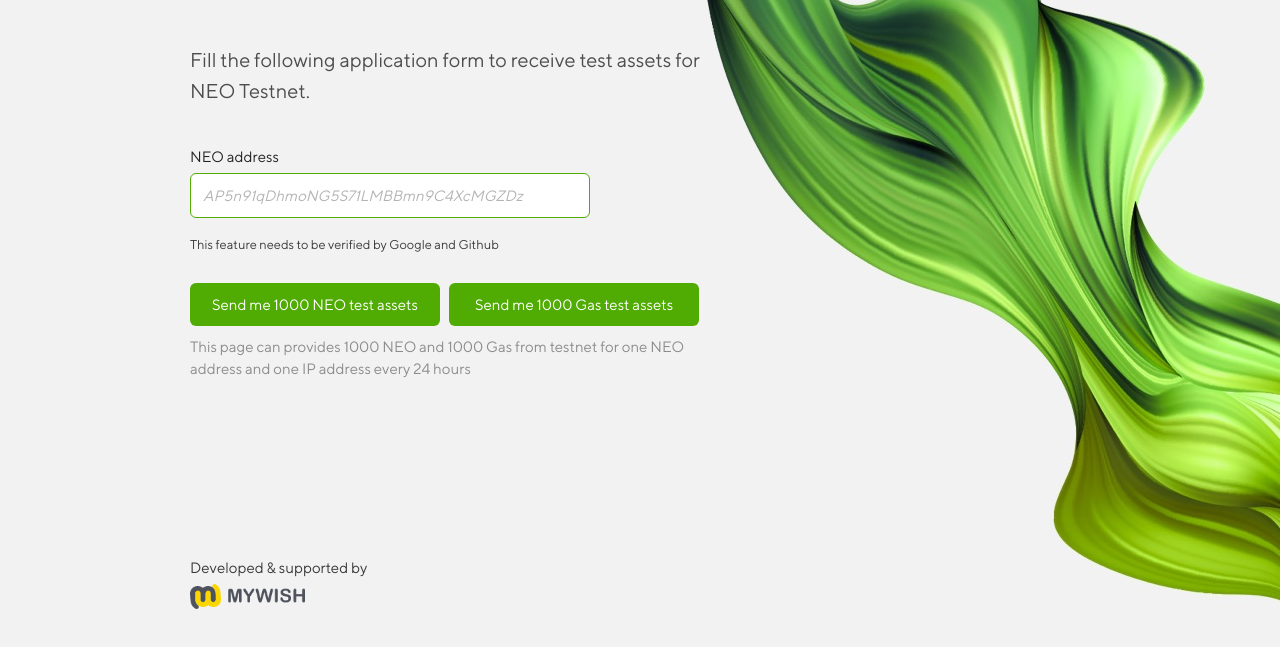
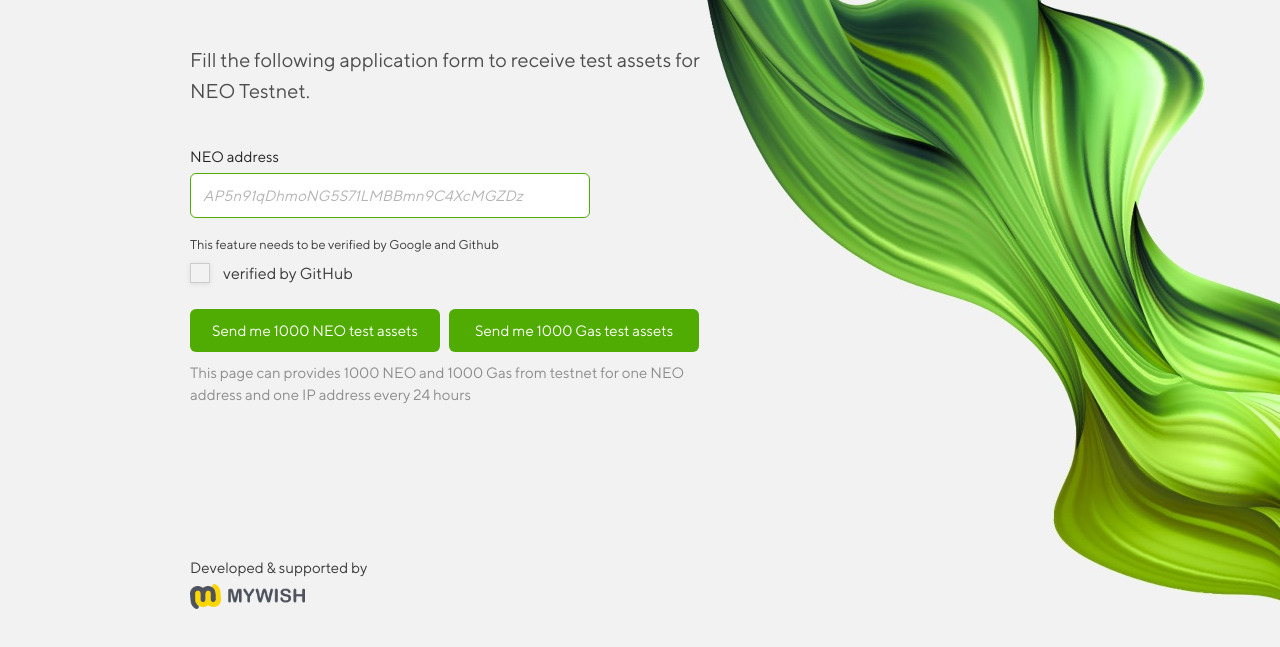
Before and after one commit to MyWishPlatform/neo-testnet_frontend, a website: page index.html in a window 1280 px wide. Shown: the part 111-758 px from the top of the page. Drawn offline with nearby package versions, Linux system fonts and the light colour scheme; files that its build step writes are made by us from their sources; no server answers.

Commit message:
github验证添加

```diff
--- a/index.html
+++ b/index.html
@@ -132,6 +132,12 @@
         <div class="g-recaptcha" data-sitekey="6LfNuZkUAAAAAHZpTqjqB46Z_m70tD-AnY0C44a7"></div>
         <small v-if="userLanguage === 'zh'" class="g-recaptcha-hint">该功能需要通过Google、Github进行身份验证</small>
         <small v-else class="g-recaptcha-hint">This feature needs to be verified by Google and Github</small>
+        <div class="git">
+            <input type="checkbox" class="git__box" value="None" id="gitBtn" name="check">
+            <label for="gitBtn" @click="checkGit();"></label>
+            <span v-if="userLanguage === 'zh'">Github验证</span>
+            <span v-else>verified by GitHub</span>
+        </div>
         <div class="body__row">
           <button v-on:click="sendNeo('NEO')" class="button">
             <span v-if="userLanguage === 'zh'"> 发给我1000个NEO测试币</span>
--- a/js/app.js
+++ b/js/app.js
@@ -24,7 +24,7 @@ var app = new Vue({
     success: false,
     errorText: '',
     userLanguage: sessionStorage.getItem("lan") || (navigator.language || navigator.browserLanguage).split('-')[0],
-    login:false
+    github:false
   },
   mounted: function () {
     var _lan = sessionStorage.getItem("lan") || (navigator.language || navigator.browserLanguage).split('-')[0];
@@ -44,7 +44,7 @@ var app = new Vue({
       this.userLanguage = _lan;
     },
     getGit:function () {
-        fetch("/api/login-user",{
+        fetch("http://47.251.4.77/api/login-user",{
             method: 'get',
             headers: {
                 "Content-Type": "application/json"
@@ -52,8 +52,18 @@ var app = new Vue({
         }).then(function (res) {
             return res.json();
         }).then(function (data) {
-            if(data.success){this.login=true;}
+            if(data.success){this.github=true;
+                document.getElementById('gitBtn').checked = true;
+            } else {this.github=false;}
         })
+    },
+    checkGit: function (){
+      this.getGit();
+      if(!this.github){
+        window.location.href = '/api/login';
+      }else {
+        document.getElementById('gitBtn').checked = true;
+      }
     },
     closeInstruction: function () {
       this.openedInstruction = false;
@@ -64,9 +74,9 @@ var app = new Vue({
     sendNeo: function (currency) {
       const self = this;
       self.success = false;
-      if (!this.login){this.getGit();}
+
       var response = grecaptcha.getResponse();
-      if (this.isValid && response.length != 0) {
+      if (this.isValid && response.length != 0 && this.github) {
         var request = {
           address: this.key,
           'g-recaptcha-response': response,
@@ -120,6 +130,12 @@ var app = new Vue({
         } else {
           this.errorText = "Invalid address. Please check your input.";
         }
+      }else if(!this.github){
+        if (this.userLanguage === 'zh') {
+            this.errorText = "请添加github验证";
+        } else {
+            this.errorText = "Please complete GitHub to receive assets.";
+        }
       }
     }
   },
--- a/sass/styles.scss
+++ b/sass/styles.scss
@@ -504,6 +504,67 @@ body {
   &__success {
     color: #40bb00;
   }
+  .git{
+    position: relative;
+    &__box{
+      display: none;
+    }
+    label{
+      padding: 9px;
+      display: inline-block;
+      position: relative;
+      margin: 0 10px 2px 0;
+      width: 20px;
+      height: 20px;
+      transition: all 0.2s linear 0s;
+      transform-style: preserve-3d;
+      transform-origin: 100% 100%;
+      border: 1px solid #CCCCCC;
+      box-shadow: 0 1px 5px #DDDDDD;
+      cursor: pointer;
+    }
+    label:before {
+      content: ' ';
+      padding: 9px 0 0 0;
+      width: 100%;
+      height: 100%;
+      transition: all 0.2s ease-in;
+      box-sizing: border-box;
+      position: absolute;
+      top: 0;
+      left: 0;
+    }
+    label:after {
+      content: ' ';
+      width: 100%;
+      height: 100%;
+      box-sizing: border-box;
+      color: #F0F6FC;
+      transform: rotateX(0deg) rotateY(90deg);
+      transform-origin: 0 0;
+      -webkit-transition: all 0.2s ease-in;
+      transition: all 0.2s ease-in;
+      position: absolute;
+      top: 0;
+      left: 0;
+    }
+    span{
+      vertical-align: super;
+    }
+
+    &__box:checked + label{
+
+    }
+    &__box:checked + label:before {
+
+    }
+    &__box:checked + label:after {
+      transform: rotateX(0deg) rotateY(0deg) !important;
+      transform-origin: 100% 100%;
+      background: url("../img/check.svg") center,#50AC02;
+      background-size: contain;
+    }
+  }
 }
 
 .footer {
```
Also changed, not shown: img/check.svg (added).
